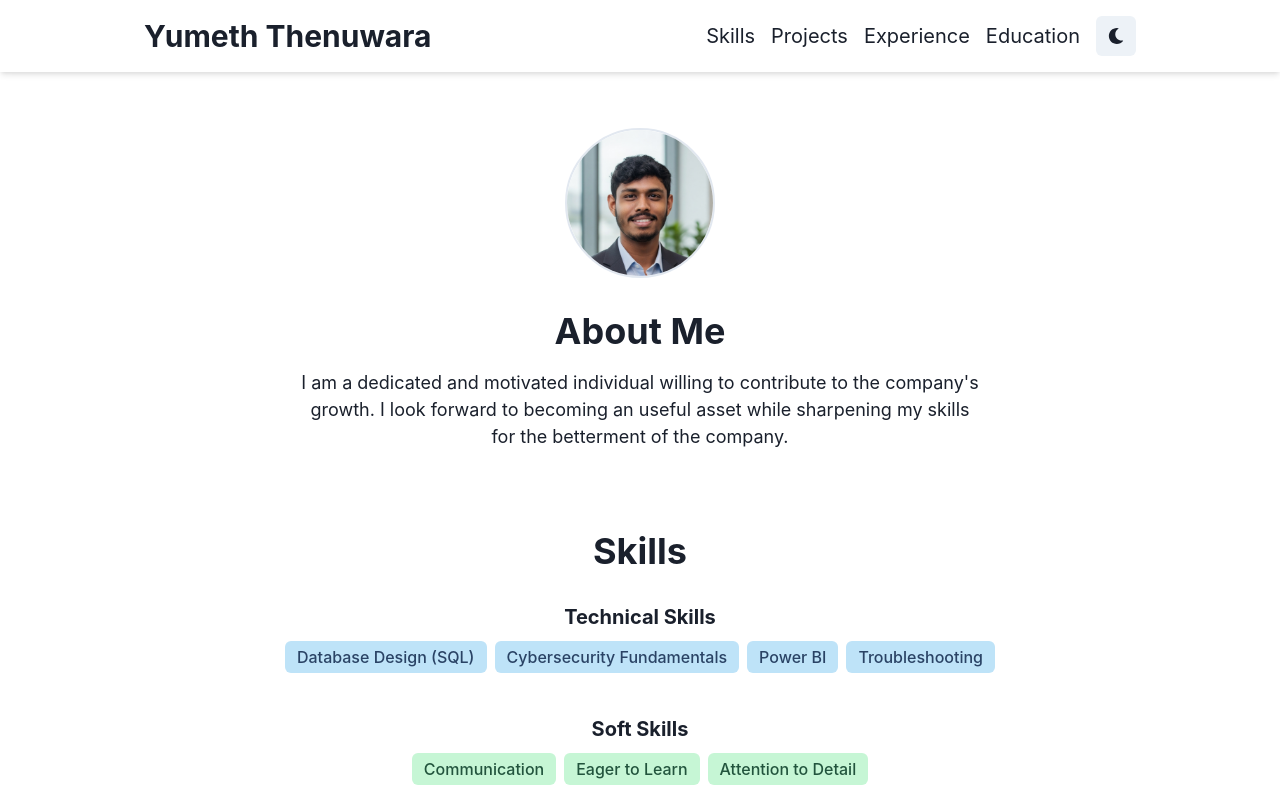
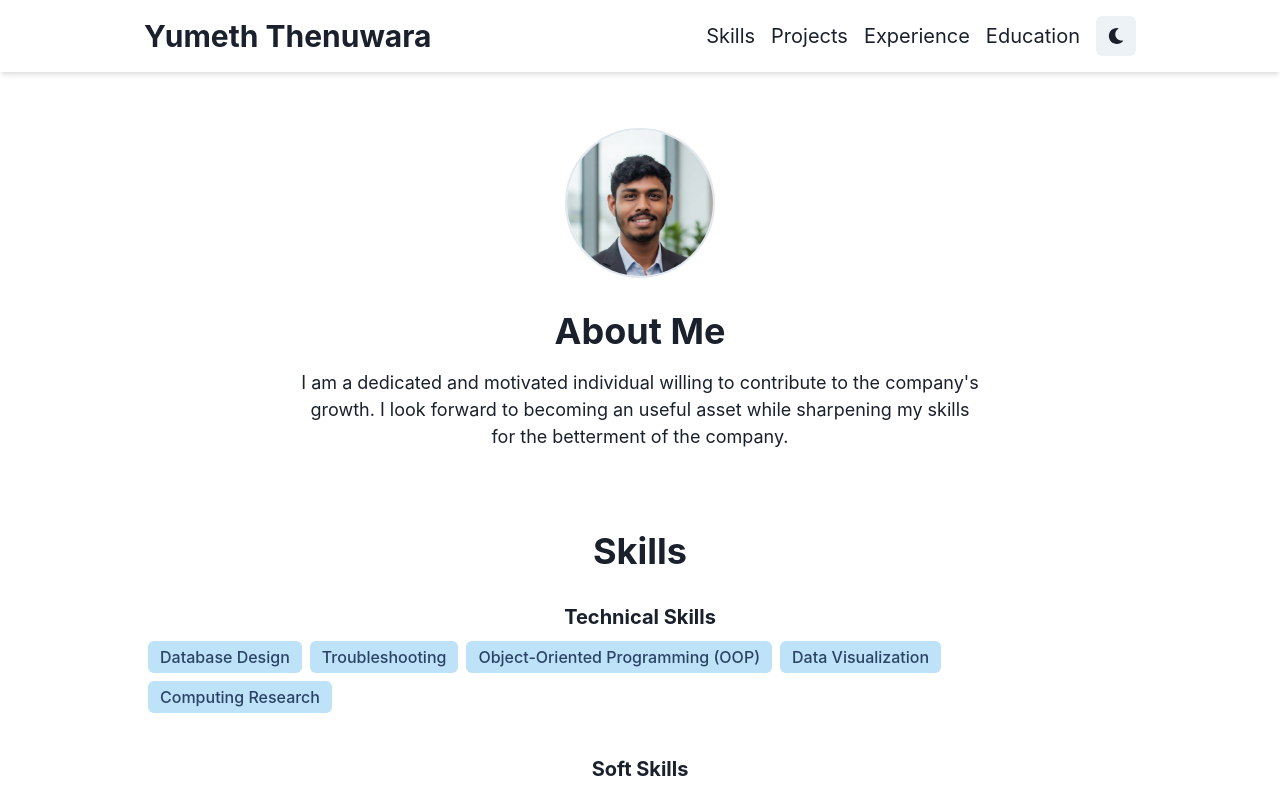
Before and after one commit to mrYumeth/my-portfolio, a React (Vite) app: page / in a window 1280 px wide. Shown: the top 791 px of the page. Built offline with nearby package versions, Linux system fonts and the light colour scheme.

Commit message:
Skills Section Update

```diff
--- a/src/App.jsx
+++ b/src/App.jsx
@@ -117,7 +117,7 @@ function App() {
               <VStack>
                 <Heading as="h3" size="md">Technical Skills</Heading>
                 <Box>
-                  {['Database Design (SQL)', 'Cybersecurity Fundamentals', 'Power BI', 'Troubleshooting'].map((skill) => (
+                  {['Database Design', 'Troubleshooting', 'Object-Oriented Programming (OOP)', 'Data Visualization', 'Computing Research'].map((skill) => (
                     <Tag size="lg" colorScheme="blue" m={1} key={skill}>{skill}</Tag>
                   ))}
                 </Box>
@@ -125,7 +125,7 @@ function App() {
               <VStack>
                 <Heading as="h3" size="md">Soft Skills</Heading>
                 <Box>
-                  {['Communication', 'Eager to Learn', 'Attention to Detail'].map((skill) => (
+                  {['Problem-Solving', 'Teamwork & Collaboration', 'Attention to Detail', 'Adaptability', 'Time Management', 'Creativity'].map((skill) => (
                     <Tag size="lg" colorScheme="green" m={1} key={skill}>{skill}</Tag>
                   ))}
                 </Box>
--- a/src/main.jsx
+++ b/src/main.jsx
@@ -1,7 +1,7 @@
 import React from 'react'
 import ReactDOM from 'react-dom/client'
 import App from './App.jsx'
-import './index.css'
+
 
 // 1. Import ChakraProvider
 import { ChakraProvider } from '@chakra-ui/react'
```
